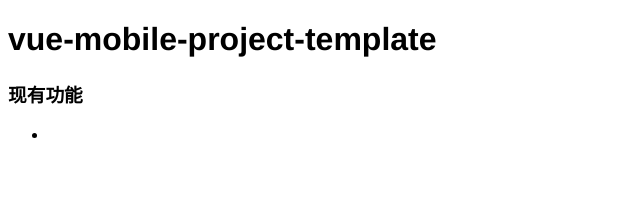
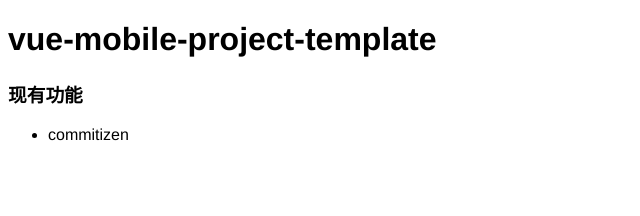
Before and after one commit to SuperRay3/vue-mobile-project-template, a Vue app: page / in a window 1280 px wide. Shown: the top 216 px of the page, without its empty margins (0-640 px from the left). Built offline with nearby package versions, Linux system fonts and the light colour scheme.

Commit message:
feat: 增加 cz

```diff
--- a/src/views/Home.vue
+++ b/src/views/Home.vue
@@ -4,7 +4,7 @@
     <section>
       <h3>现有功能</h3>
       <ul>
-        <li></li>
+        <li>commitizen</li>
       </ul>
     </section>
   </div>
```
